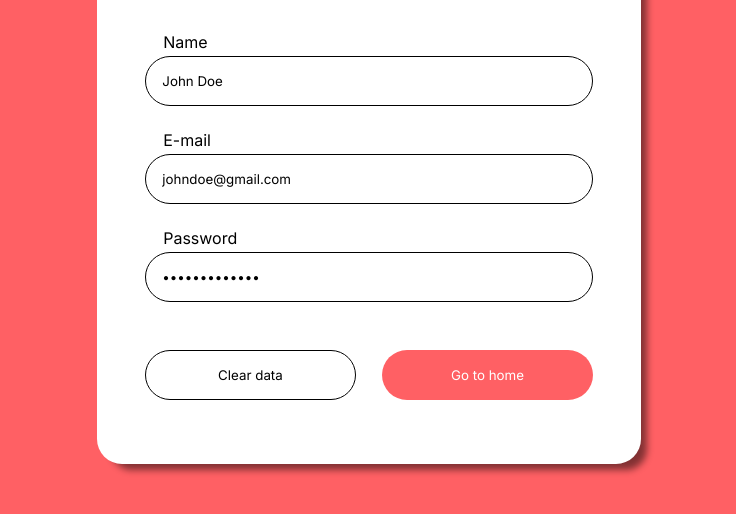
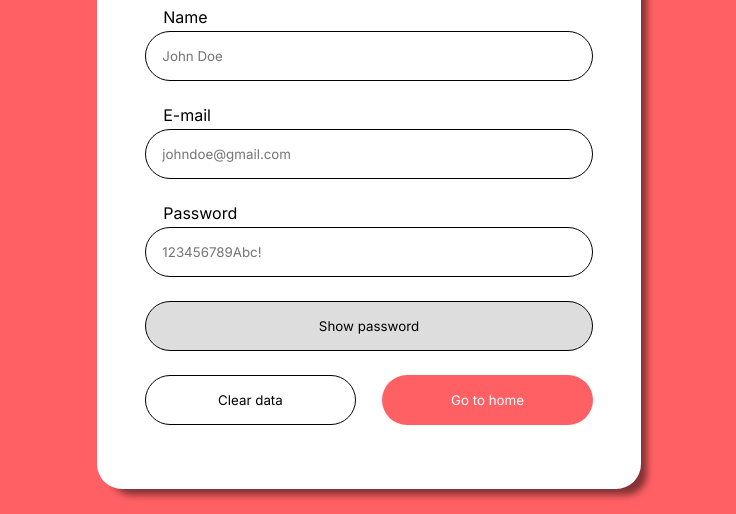
Before and after one commit to CesarBraz7/desafio-01-aws-react, a plain HTML site: page desafio-01/pages/profile/index.html in a window 1280 px wide. Shown: the part 286-800 px from the top of the page, without its empty margins (271-1007 px from the left). Drawn offline with Linux system fonts and the light colour scheme.

Commit message:
:sparkles: feat: show info on the profile card

```diff
--- a/desafio-01/pages/profile/index.html
+++ b/desafio-01/pages/profile/index.html
@@ -13,15 +13,16 @@
             <h2>User information</h2>
             <div id="profile-info-fields">
                 <label for="name">Name</label>
-                <input type="text" id="name" readonly value="John Doe">
+                <input type="text" id="name" readonly placeholder="John Doe">
                 <label for="email">E-mail</label>
-                <input type="email" id="email" readonly value="johndoe@gmail.com">
+                <input type="email" id="email" readonly placeholder="johndoe@gmail.com">
                 <label for="password">Password</label>
-                <input type="password" id="password" readonly value="123456789Abc!">
+                <input type="password" id="password" readonly placeholder="123456789Abc!">
+                <button id="show-pass-btn" onclick="togglePassword()">Show password</button>
             </div>
             <div id="btn-container">
-                <button id="clear-btn">Clear data</button>
-                <button id="home-btn">Go to home</button>
+                <button id="clear-btn" onclick="clearData()">Clear data</button>
+                <button id="home-btn" onclick="redirToHome()">Go to home</button>
             </div>
         </section>
     </main>
--- a/desafio-01/pages/profile/script.js
+++ b/desafio-01/pages/profile/script.js
@@ -0,0 +1,25 @@
+const clearData = () => {
+    localStorage.clear()
+    location.reload()
+}
+
+const togglePassword = () => {
+    if(password.type == "password"){
+        togglePasswordButton.textContent = "Hide password"
+        password.type = "text"
+    } else{
+        togglePasswordButton.textContent = "Show password"
+        password.type = "password"
+    }
+}
+
+const redirToHome = () => window.location.href = "../../index.html"
+
+const nome = document.getElementById("name")
+const email = document.getElementById("email")
+const password = document.getElementById("password")
+const togglePasswordButton = document.getElementById("show-pass-btn")
+
+nome.value = localStorage.getItem("nome")
+email.value = localStorage.getItem("email")
+password.value = localStorage.getItem("password")
--- a/desafio-01/pages/profile/style.css
+++ b/desafio-01/pages/profile/style.css
@@ -71,6 +71,23 @@ input{
     margin-bottom: 3vh;
 }
 
+#show-pass-btn{
+    width: 100%;
+    border: 1px solid black;
+    background: #DDDDDD;
+    height: 50px;
+    border-radius: 25px;
+    padding: 1rem;
+    cursor: pointer;
+    transition: box-shadow 0.3s ease-in-out;
+}
+
+#show-pass-btn:hover{
+    box-shadow: 0 2px 8px -1px rgba(0,0,0,0.75);
+    -webkit-box-shadow: 0 2px 8px -1px rgba(0,0,0,0.75);
+    -moz-box-shadow: 0 2px 8px -1px rgba(0,0,0,0.75);
+}
+
 #btn-container{
     margin-top: -3vh;
     width: 100%;
@@ -95,6 +112,7 @@ input{
     -webkit-box-shadow: 0 2px 8px -1px rgba(0,0,0,0.75);
     -moz-box-shadow: 0 2px 8px -1px rgba(0,0,0,0.75);
 }
+
 #clear-btn{
     width: 47%;
     height: 50px;
```
